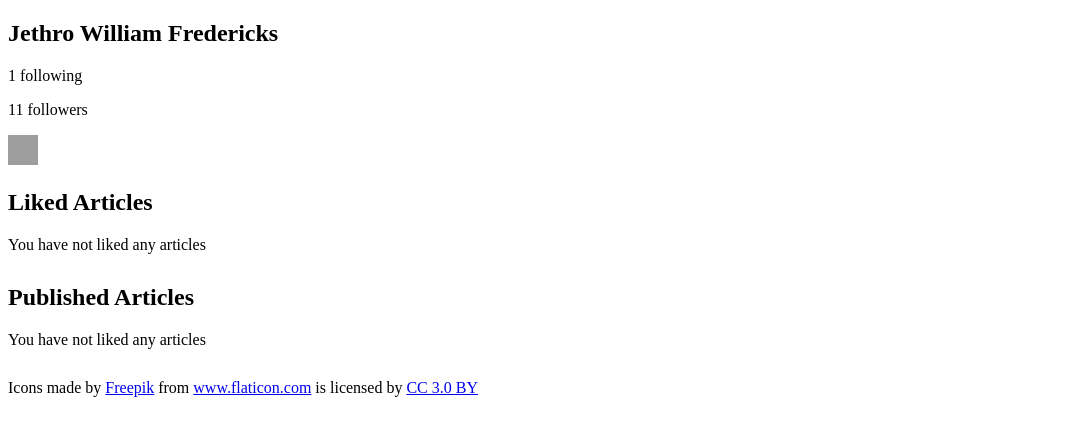
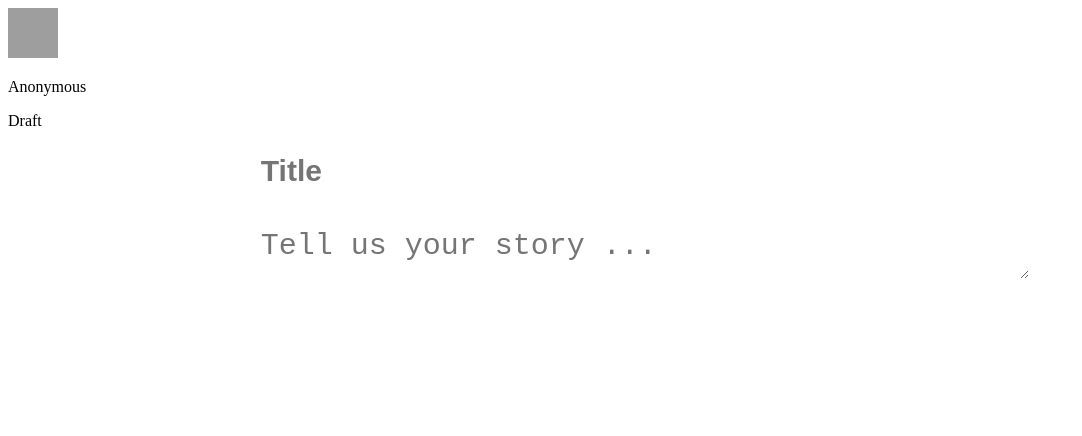
Before and after one commit to chingu-voyage4/Bears-Team-5, a React app: page / in a window 1280 px wide. Shown: the top 436 px of the page, without its empty margins (0-1082 px from the left). Built offline with nearby package versions, Linux system fonts and the light colour scheme; grey boxes are pictures that could not be loaded.

Commit message:
Revert "Add default values for `likedArticles` and `publishedArticles` props"
This reverts commit 1e2749fb6a23e289b6eb4fd630213bf367c349cf.

```diff
--- a/src/app.jsx
+++ b/src/app.jsx
@@ -1,28 +1,5 @@
 import React from 'react';
 import ReactDOM from 'react-dom';
-import ProfilePage from './components/ProfilePage';
+import CreateArticle from './components/CreateArticle';
 
-const articles = [
-  {
-    title: 'Do or Do Not, There Is No Try',
-    author: 'Yoda'
-  },
-  {
-    title: 'I Am Your Father!',
-    author: 'Darth Vader'
-  },
-  {
-    title: 'May the 4th Be With You',
-    author: 'George Lucas'
-  }
-];
-
-ReactDOM.render(
-  <ProfilePage
-    numFollowers={11}
-    numFollowing={1}
-    username="Jethro William Fredericks"
-    likedArticles={articles}
-  />,
-  document.getElementById('app')
-);
+ReactDOM.render(<CreateArticle />, document.getElementById('app'));
--- a/src/components/ProfilePage.jsx
+++ b/src/components/ProfilePage.jsx
@@ -1,35 +1,11 @@
-import React from 'react';
-import PropTypes from 'prop-types';
-import ArticleList from './ArticleList';
+import React, { Component } from 'react';
 
 const ProfilePage = props => (
   <div>
-    <h2>
-      <strong>{props.username}</strong>
-    </h2>
-    <p>{props.numFollowing} following</p>
-    <p>{props.numFollowers} followers</p>
+    <h2>{props.username}</h2>
+    <p>{props.numFollowing}</p>
+    <p>{props.numFollowers}</p>
     <img src={props.userImgURL} height="30px" width="30px" />
-    <ArticleList heading="Liked Articles" />
-    <ArticleList heading="Published Articles" />
-    <div>
-      Icons made by{' '}
-      <a href="http://www.freepik.com" title="Freepik">
-        Freepik
-      </a>{' '}
-      from{' '}
-      <a href="https://www.flaticon.com/" title="Flaticon">
-        www.flaticon.com
-      </a>{' '}
-      is licensed by{' '}
-      <a
-        href="http://creativecommons.org/licenses/by/3.0/"
-        title="Creative Commons BY 3.0"
-        target="_blank"
-      >
-        CC 3.0 BY
-      </a>
-    </div>
   </div>
 );
 
@@ -37,15 +13,11 @@ ProfilePage.propTypes = {
   username: PropTypes.string.isRequired,
   numFollowing: PropTypes.number.isRequired,
   numFollowers: PropTypes.number.isRequired,
-  likedArticles: PropTypes.array,
-  publishedArticles: PropTypes.array,
   userImgURL: PropTypes.string
 };
 
 ProfilePage.defaultProps = {
-  userImgURL: 'https://i.imgur.com/mECBxga.png',
-  likedArticles: [],
-  publishedArticles: []
+  userImgURL: 'https://i.imgur.com/mECBxga.png'
 };
 
 export default ProfilePage;
```
